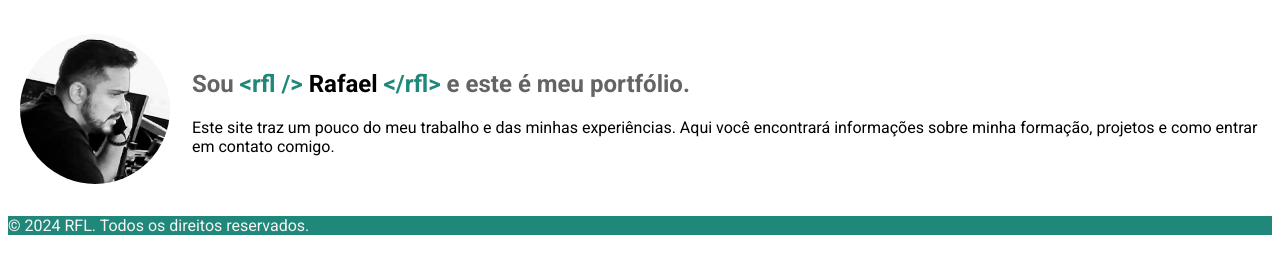
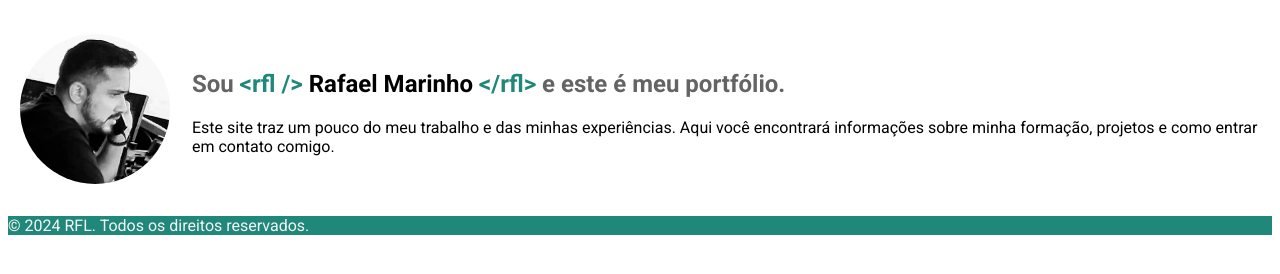
Before and after one commit to rafo-br/ADS-2024_2-portflio, a plain HTML site: page index.html in a window 1280 px wide. Shown: the part 130-404 px from the top of the page. Drawn offline with Linux system fonts and the light colour scheme.

Commit message:
Update index.html

```diff
--- a/index.html
+++ b/index.html
@@ -25,7 +25,7 @@
           <td><img class="profile-photo" src="./assets/img/photo.jpg" alt="Foto do perfil">
           </td>
           <td>
-            <h2> Sou <strong>&lt;rfl /&gt; </strong> <span style="color: black; font-weight: bold;">Rafael</span> <strong> &lt;/rfl&gt;</strong> e este é meu portfólio.</h2>
+            <h2> Sou <strong>&lt;rfl /&gt; </strong> <span style="color: black; font-weight: bold;">Rafael Marinho</span> <strong> &lt;/rfl&gt;</strong> e este é meu portfólio.</h2>
             <p>
               Este site traz um pouco do meu trabalho e das minhas
               experiências. Aqui você encontrará informações sobre minha formação,
```
